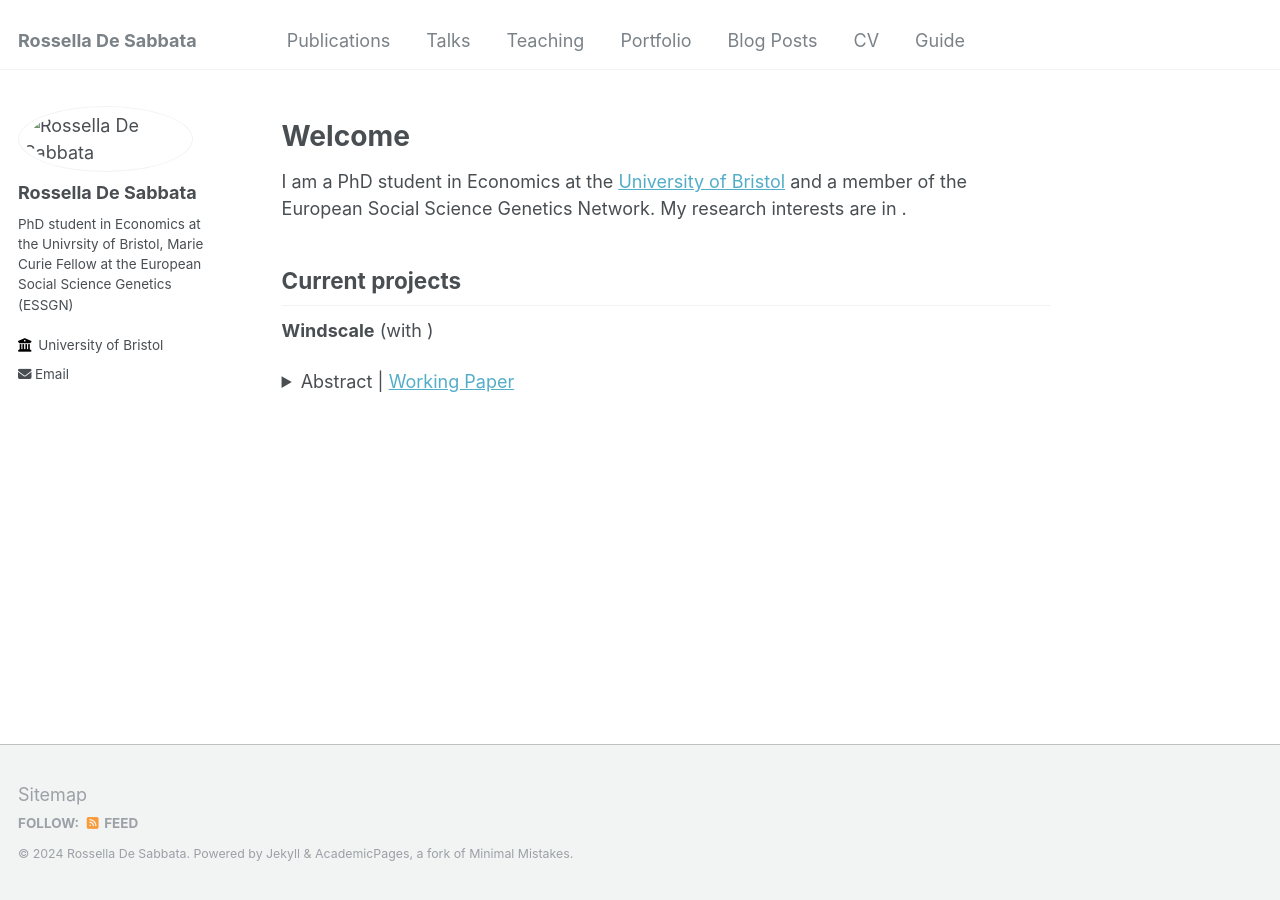
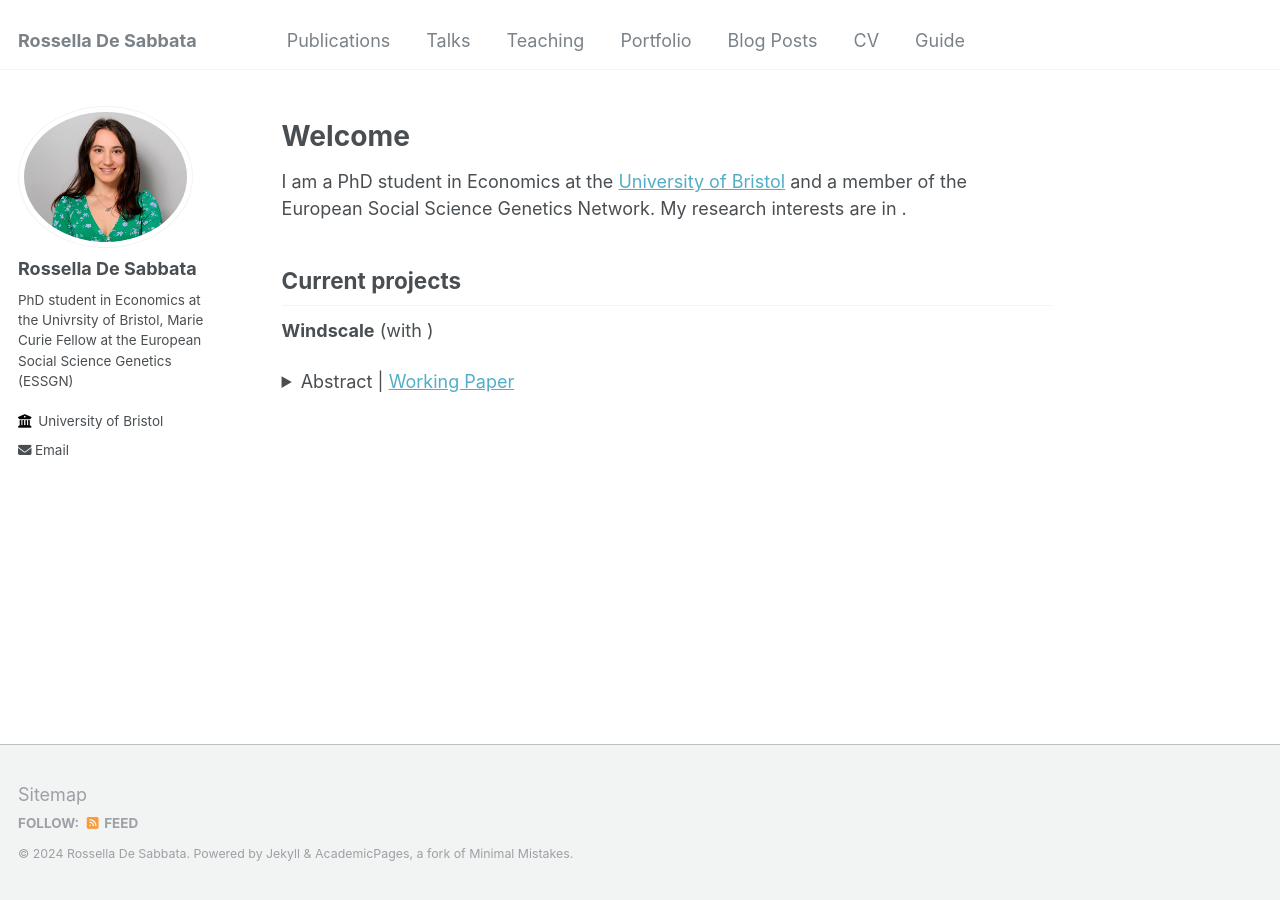
Before and after one commit to rosselladesabbata/rosselladesabbata.github.io, a Jekyll site: the page built from _pages/about.md, in a window 1280 px wide. Built offline with Jekyll 4.4.1, drawn with Linux system fonts in a browser that asks for light colours.

Commit message:
Update _config.yml

```diff
--- a/_config.yml
+++ b/_config.yml
@@ -21,7 +21,7 @@ repository               : "rossdesa/rosselladesabbata.github.io"
 #               Additional customization can be done by editing /_includes/author-profile.html
 author:
   # Biographic information
-  avatar           : "blob/master/images/rossellaportrait.png"
+  avatar           : "rossellaportrait.png"
   name             : "Rossella De Sabbata"
   pronouns         : # example: "she/her"
   bio              : "PhD student in Economics at the Univrsity of Bristol, Marie Curie Fellow at the European Social Science Genetics (ESSGN)"
```
